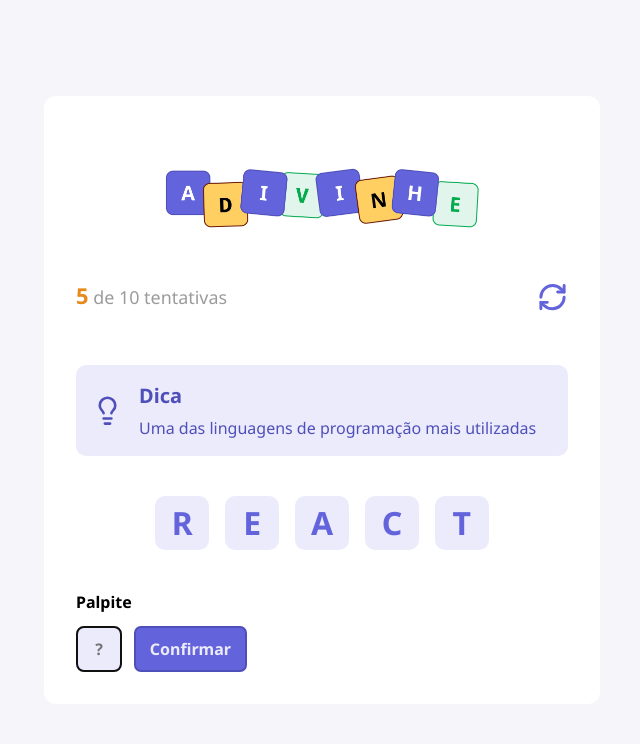
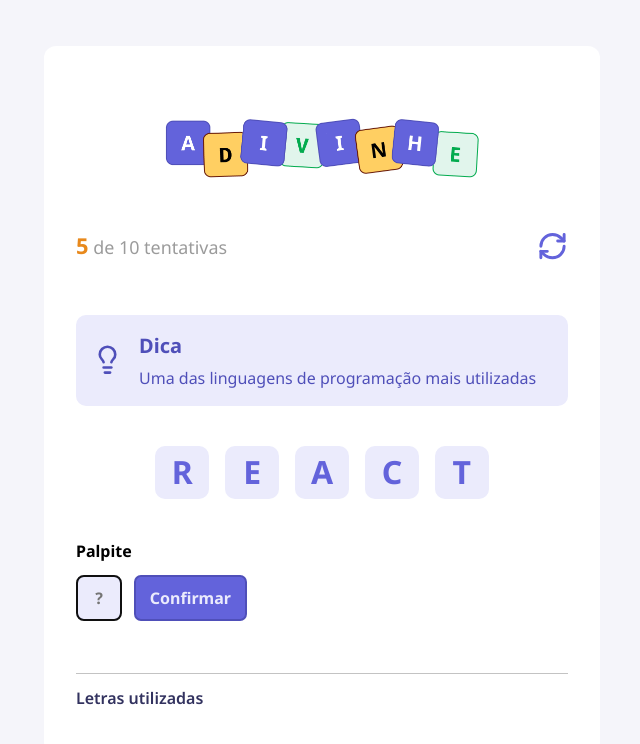
Before and after one commit to VictorMartinsD/adivinhe, a React (Vite) app: page / in a window 1280 px wide. Shown: the top 744 px of the page, without its empty margins (318-958 px from the left). Built offline with nearby package versions, Linux system fonts and the light colour scheme.

Commit message:
feat: create LettersUsed component and integrate it into App

```diff
--- a/src/App.tsx
+++ b/src/App.tsx
@@ -4,6 +4,7 @@ import { Button } from "@/components/Button";
 import { Input } from "@/components/Input";
 import { Letter } from "@/components/Letter";
 import { Header } from "@/components/Header";
+import { LettersUsed } from "@/components/LettersUsed";
 
 export default function App() {
   function handleRestartGame() {
@@ -30,6 +31,8 @@ export default function App() {
           <Input autoFocus maxLength={1} placeholder="?" />
           <Button title="Confirmar" />
         </div>
+
+        <LettersUsed />
       </main>
     </div>
   );
--- /dev/null
+++ b/src/components/LettersUsed/index.tsx
@@ -0,0 +1,9 @@
+import styles from "@/components/LettersUsed/styles.module.css";
+
+export function LettersUsed() {
+  return (
+    <div className={styles.lettersUsed}>
+      <h5>Letras utilizadas</h5>
+    </div>
+  );
+}
--- /dev/null
+++ b/src/components/LettersUsed/styles.module.css
@@ -0,0 +1,12 @@
+.lettersUsed {
+  width: 100%;
+  margin-top: 3.25rem;
+  border-top: 1px solid #c3c3c3;
+}
+
+.lettersUsed > h5 {
+  color: #32325f;
+  font-size: 1rem;
+  font-weight: 600;
+  margin: 0.75rem 0;
+}
```
